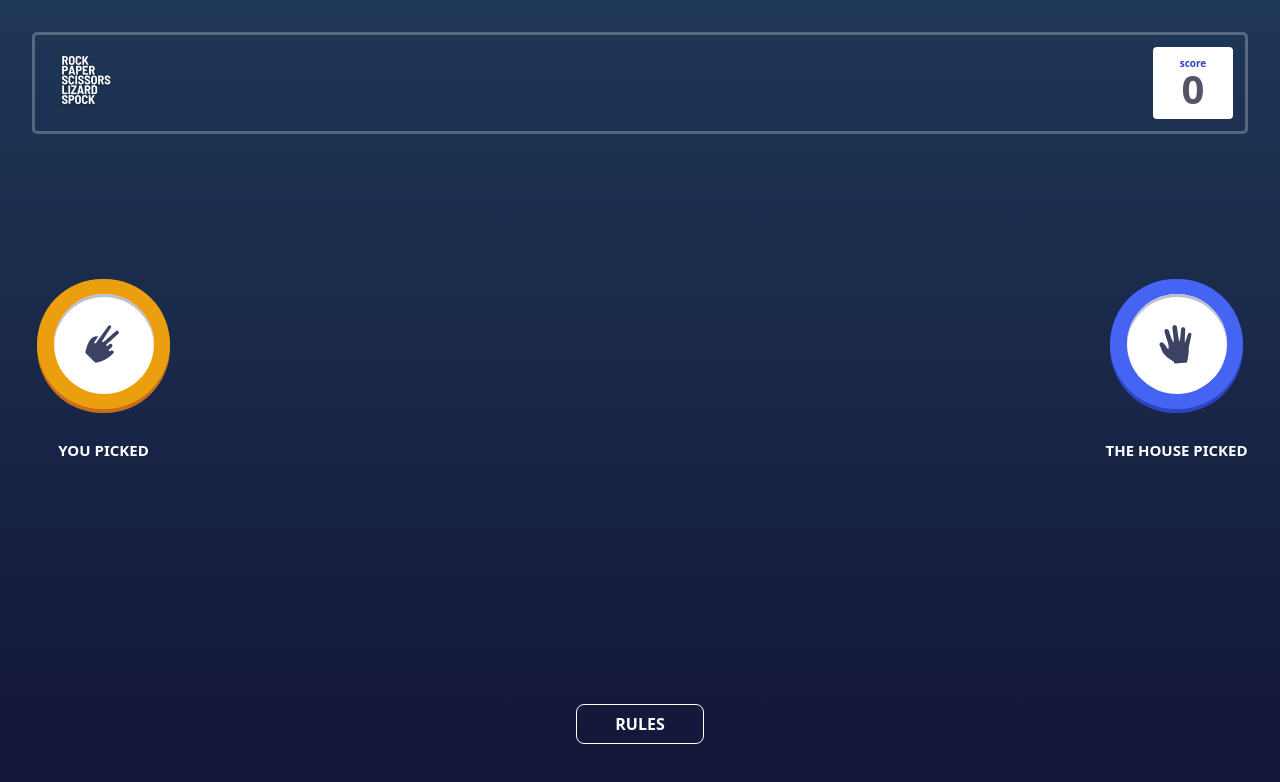
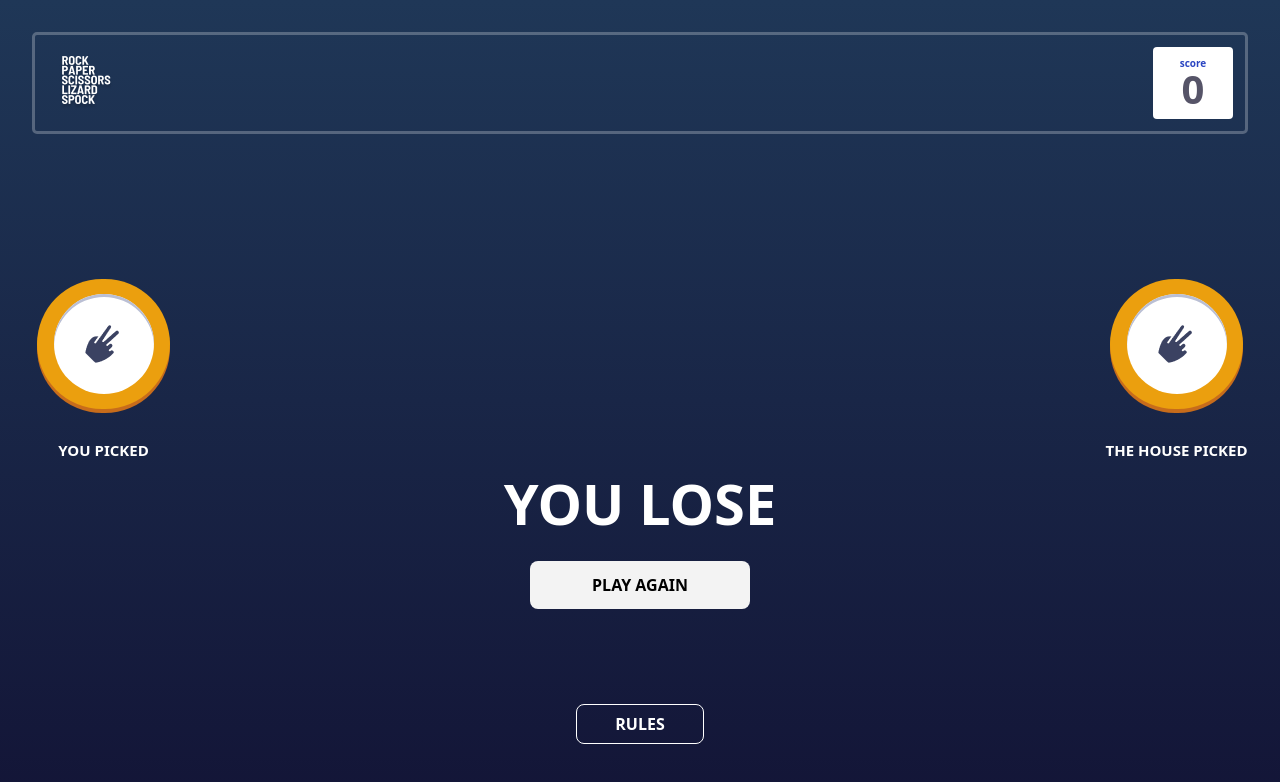
Before and after one commit to EnkiEnki77/rock-paper-scissors-lizard-spock, a Next.js app: page / in a window 1280 px wide. Both pictures are taken after a click on the element 640 px from the left and 326 px from the top of the page. Shown: the top 782 px of the page. Built offline with nearby package versions, Linux system fonts and the light colour scheme.

Commit message:
created functionality for battle decision text

```diff
--- a/components/Battles.tsx
+++ b/components/Battles.tsx
@@ -4,23 +4,10 @@ import Choice from "./Choice";
 
 type Props = {
   move: "rock" | "paper" | "scissors" | "lizard" | "spock" | string;
+  cmpMove: string | null;
 };
 
-const Battles = ({ move }: Props) => {
-  const [cmpMove, setCmpMove] = useState<string | null>(null);
-
-  const moves = ["rock", "paper", "scissors", "lizard", "spock"];
-
-  function getRandomInt(max: number) {
-    return Math.floor(Math.random() * max);
-  }
-
-  const randomCmpMove = moves[getRandomInt(5)];
-
-  useEffect(() => {
-    setCmpMove(randomCmpMove);
-  }, []);
-
+const Battles = ({ move, cmpMove }: Props) => {
   console.log();
   return (
     <div className="flex justify-between w-full">
--- a/components/Decision.tsx
+++ b/components/Decision.tsx
@@ -1,9 +1,20 @@
 import React from "react";
 
-type Props = {};
+type Props = {
+  decision: boolean;
+};
 
-const Decision = (props: Props) => {
-  return <div>Decision</div>;
+const Decision = ({ decision }: Props) => {
+  return (
+    <div className="w-full h-[200px] flex flex-col items-center gap-4">
+      <h1 className="text-[56px] text-white uppercase font-bold">
+        {decision ? "you win" : "you lose"}
+      </h1>
+      <button className="font-semibold text-base uppercase text-black bg-[#F3F3F3] w-[220px] h-12 rounded-[8px]">
+        play again
+      </button>
+    </div>
+  );
 };
 
 export default Decision;
--- a/pages/index.tsx
+++ b/pages/index.tsx
@@ -2,8 +2,9 @@ import type { NextPage } from "next";
 import Head from "next/head";
 import Image from "next/image";
 import Link from "next/link";
-import { useState } from "react";
+import { useEffect, useState } from "react";
 import Battles from "../components/Battles";
+import Decision from "../components/Decision";
 import MovePicker from "../components/MovePicker";
 import TitleAndScore from "../components/TitleAndScore";
 
@@ -11,11 +12,45 @@ export type moves = null | "rock" | "paper" | "scissors" | "lizard" | "spock";
 
 const Home: NextPage = () => {
   const [chosenMove, setChosenMove] = useState<string | null>(null);
+  const [cmpMove, setCmpMove] = useState<string | null>(null);
+  const moves = ["rock", "paper", "scissors", "lizard", "spock"];
+
+  const rockDecision =
+    cmpMove === "lizard" || cmpMove === "scissors" ? true : false;
+  const paperDecision =
+    cmpMove === "rock" || cmpMove === "spock" ? true : false;
+  const scissorsDecision =
+    cmpMove === "lizard" || cmpMove === "paper" ? true : false;
+  const lizardDecision =
+    cmpMove === "paper" || cmpMove === "spock" ? true : false;
+  const spockDecision =
+    cmpMove === "rock" || cmpMove === "scissors" ? true : false;
+
+  const decision =
+    chosenMove === "rock"
+      ? rockDecision
+      : chosenMove === "paper"
+      ? paperDecision
+      : chosenMove === "scissors"
+      ? scissorsDecision
+      : chosenMove === "lizard"
+      ? lizardDecision
+      : spockDecision;
+
+  const randomCmpMove = moves[getRandomInt(5)];
+
+  function getRandomInt(max: number) {
+    return Math.floor(Math.random() * max);
+  }
 
   const handleChosenMove = (chosen: moves | string) => {
     setChosenMove(chosen);
     console.log(chosen);
   };
+
+  useEffect(() => {
+    setCmpMove(randomCmpMove);
+  }, []);
 
   return (
     <div
@@ -31,7 +66,10 @@ const Home: NextPage = () => {
       {chosenMove === null ? (
         <MovePicker setChosenMove={handleChosenMove} />
       ) : (
-        <Battles move={chosenMove} />
+        [
+          <Battles cmpMove={cmpMove} move={chosenMove} />,
+          <Decision decision={decision} />,
+        ]
       )}
       <Link className="absolute bottom-[56px]" href="/rules">
         <button className=" text-white uppercase text-base font-semibold h-10 w-[128px] border rounded-[8px] border-white ">
```
